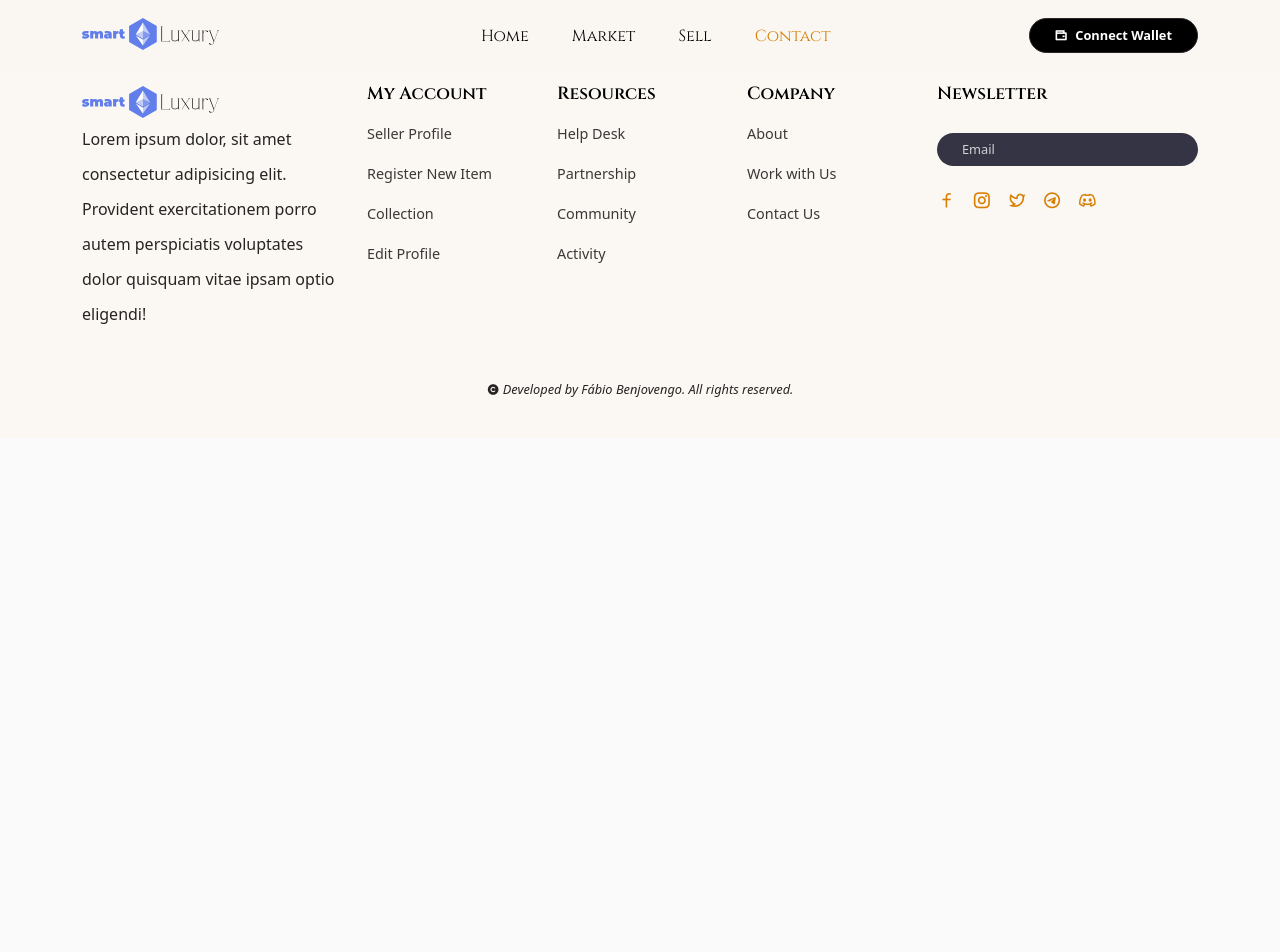
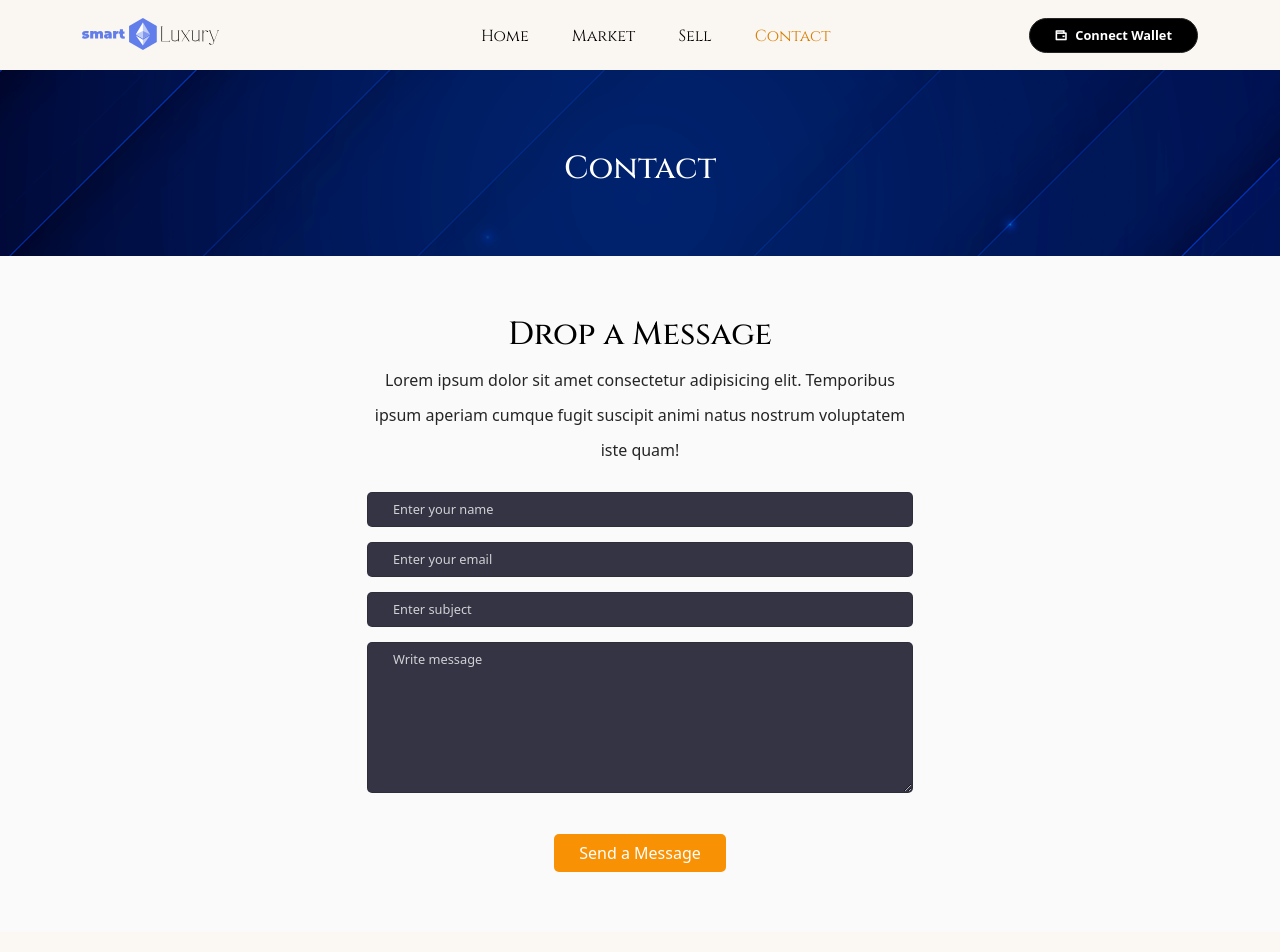
Before and after one commit to Benjovengo/SmartLuxury, a React (Create React App) app in the folder client/: page /contact in a window 1280 px wide. Shown: the top 952 px of the page. Before the commit the page ends 800 px from the top, so only its background shows below. Built offline with nearby package versions, Linux system fonts and the light colour scheme.

Commit message:
feat: add contact page

```diff
--- a/client/src/pages/Contact.jsx
+++ b/client/src/pages/Contact.jsx
@@ -1,11 +1,83 @@
+import React, { useRef } from "react";
 
-
-import React from 'react'
+import CommonSection from "../components/ui/Common-section/CommonSection";
+import { Container, Row, Col } from "reactstrap";
 
 const Contact = () => {
+  const nameRef = useRef("");
+  const emailRef = useRef("");
+  const subjectRef = useRef("");
+  const messageRef = useRef("");
+
+  const handleSubmit = (e) => {
+    e.preventDefault();
+  };
+
   return (
-    <div>Contact</div>
-  )
-}
+    <>
+      <CommonSection title="Contact" />
+      <section>
+        <Container>
+          <Row>
+            <Col lg="6" md="6" className="m-auto text-center">
+              <h2>Drop a Message</h2>
+              <p>
+                Lorem ipsum dolor sit amet consectetur adipisicing elit.
+                Temporibus ipsum aperiam cumque fugit suscipit animi natus
+                nostrum voluptatem iste quam!
+              </p>
+              <div className="contact mt-4">
+                <form onSubmit={handleSubmit}>
+                  <div className="form__input">
+                    <input
+                      type="text"
+                      placeholder="Enter your name"
+                      ref={nameRef}
+                    />
+                  </div>
+                  <div className="form__input">
+                    <input
+                      type="email"
+                      placeholder="Enter your email"
+                      ref={emailRef}
+                    />
+                  </div>
+                  <div className="form__input">
+                    <input
+                      type="text"
+                      placeholder="Enter subject"
+                      ref={subjectRef}
+                    />
+                  </div>
+                  <div className="form__input">
+                    <textarea
+                      rows="7"
+                      placeholder="Write message"
+                      ref={messageRef}
+                    ></textarea>
+                  </div>
 
-export default Contact
+                  <button
+                    className="send__btn"
+                    style={{
+                      background: "#F89104",
+                      border: "none",
+                      color: "#fff",
+                      padding: "7px 25px",
+                      borderRadius: "5px",
+                      marginTop: "20px",
+                    }}
+                  >
+                    Send a Message
+                  </button>
+                </form>
+              </div>
+            </Col>
+          </Row>
+        </Container>
+      </section>
+    </>
+  );
+};
+
+export default Contact;
```
